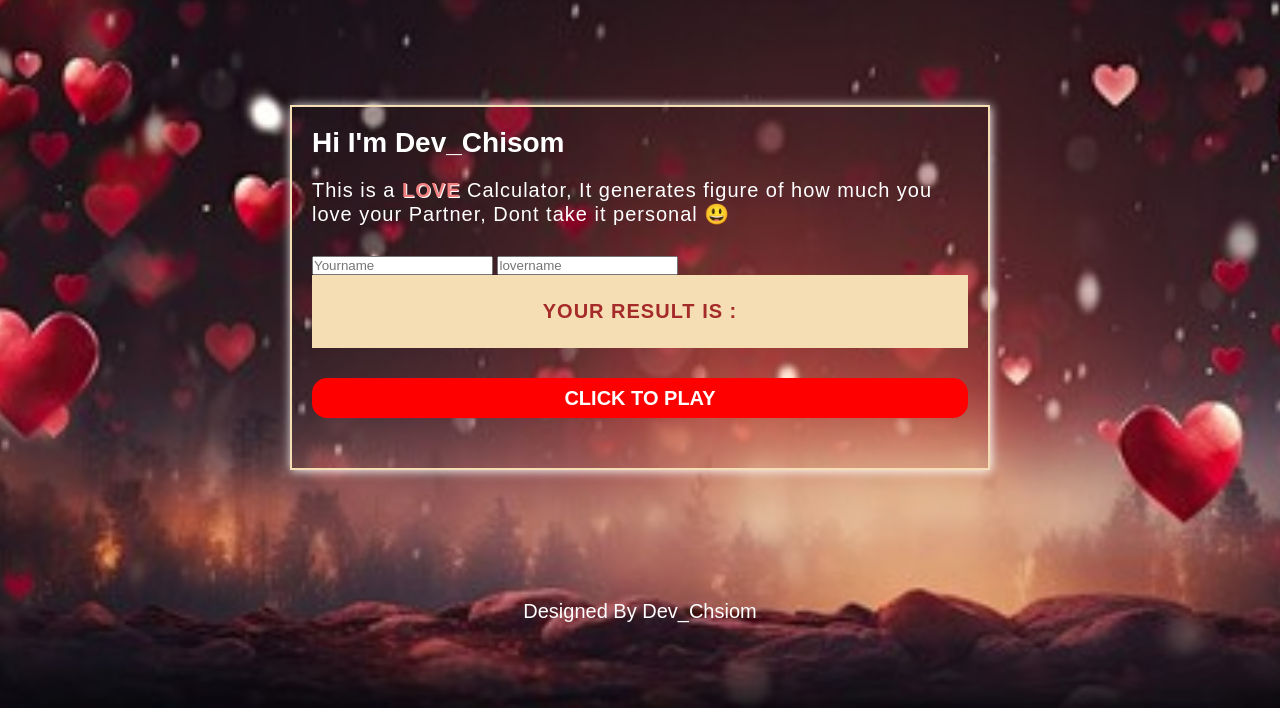
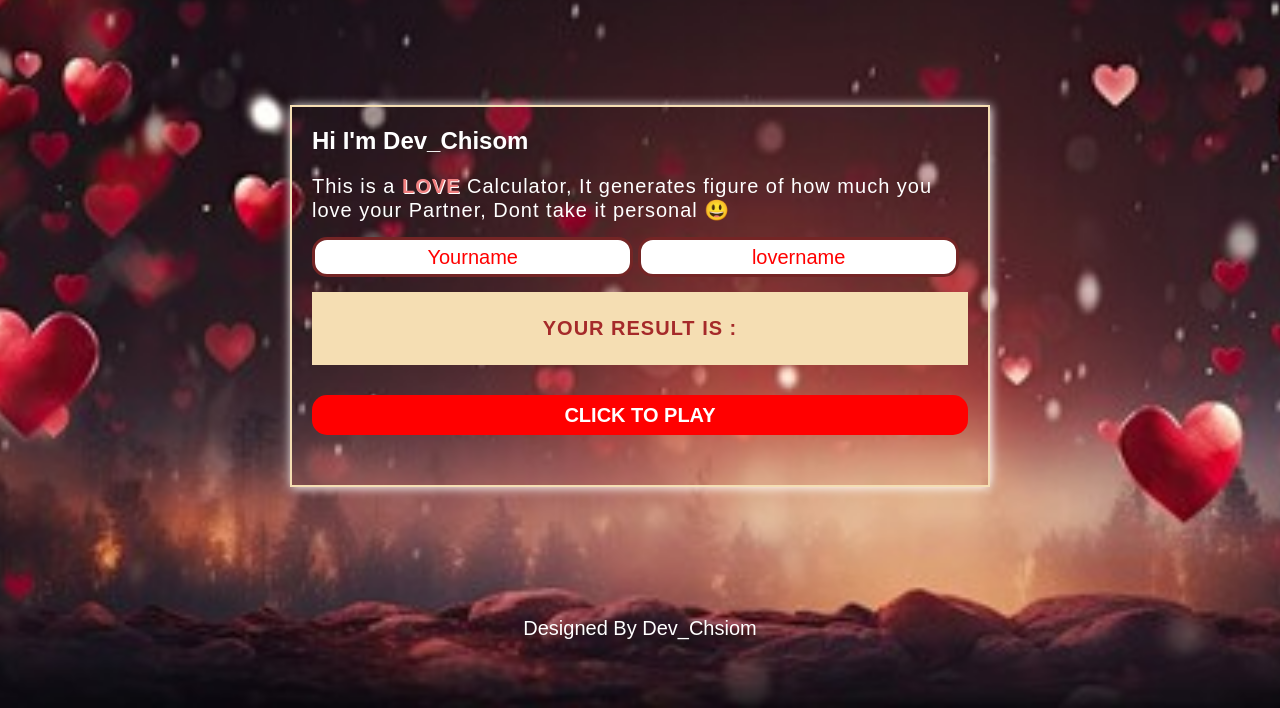
Before and after one commit to Marksman4/love-calculator, a plain HTML site: page index.html in a window 1280 px wide. Shown: the part 92-800 px from the top of the page. Drawn offline with Linux system fonts and the light colour scheme.

Commit message:
Update styles.css

```diff
--- a/styles.css
+++ b/styles.css
@@ -32,7 +32,7 @@ nav h1{
 }
 
 .container h2{
-    font-size: 28px;
+    font-size: 24px;
     color: #fff;
     margin-bottom: 20px;
 }
@@ -40,7 +40,7 @@ nav h1{
 .container p{
    font-size: 20px;
    letter-spacing: 1px;
-   margin-bottom: 30px;
+   margin-bottom: 15px;
 
 }
 
@@ -65,6 +65,26 @@ button{
     border: none;
     margin-bottom: 30px;
     margin-top: 30px
+}
+
+
+input{
+    color: black;
+    width: 49%;
+    height: 40px;
+    text-align: center;
+    border-radius: 15px;
+    border: 3px solid rgb(116, 37, 37);
+    margin-bottom: 15px;
+    font-size: 20px;
+    color: rgb(248, 32, 32) ;
+
+}
+
+::placeholder{
+    color: red;
+    font-size: 20px;
+    text-align: center;
 }
 
 
```
